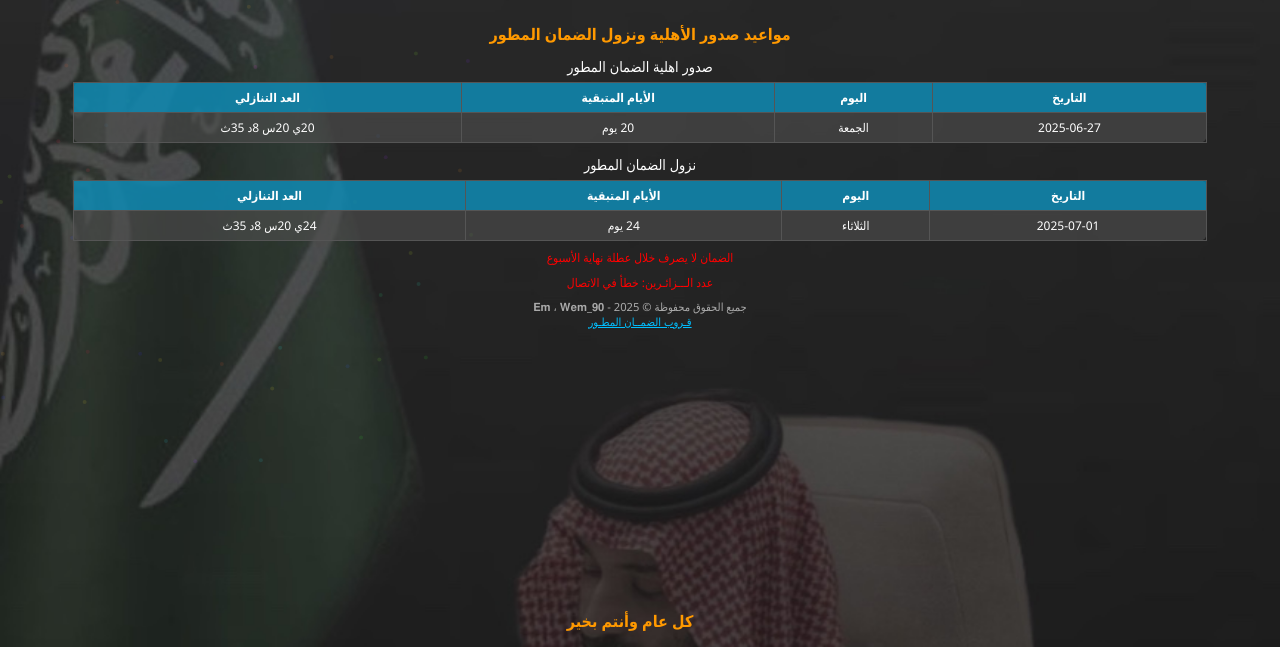
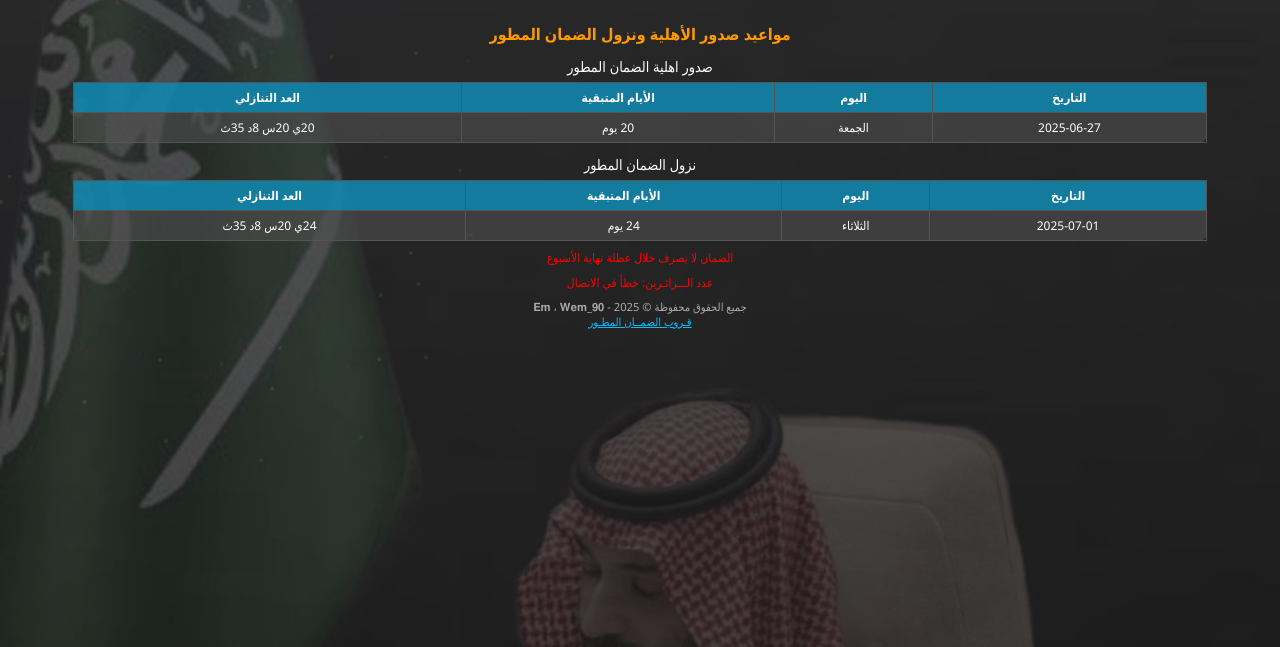
Before and after one commit to WEM-90/sa, a website: page index.html in a window 1280 px wide. Shown: the part 153-800 px from the top of the page. Drawn offline with Linux system fonts and the light colour scheme; no server answers.

Commit message:
Update index.html

```diff
--- a/index.html
+++ b/index.html
@@ -165,17 +165,5 @@ setInterval(createFirework, 1000);
 animate();
 </script>
 
-<div style="
-  position: fixed;
-  bottom: 15px;
-  width: 100%;
-  text-align: center;
-  font-size: 1rem;
-  color: #ff9900;
-  font-weight: bold;
-  z-index: 999;">
-  كل عام وأنتم بخير
-</div>
-
 </body>
 </html>
```
